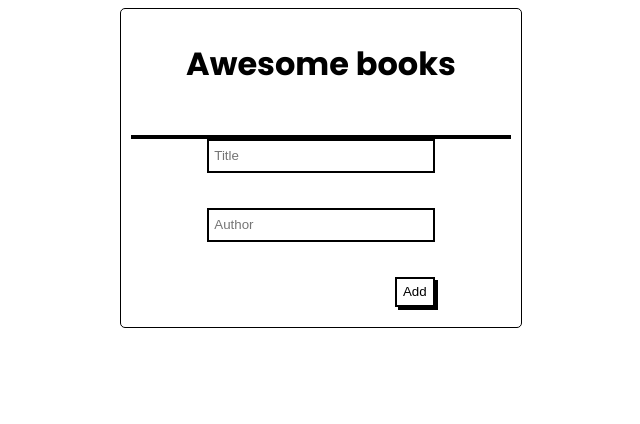
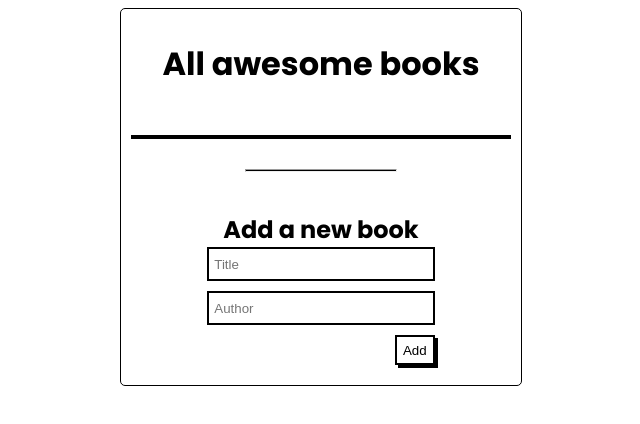
Before and after one commit to roodjinocherilus/AwesomeBooks, a website: page index.html in a window 1280 px wide. Shown: the whole page, without its empty margins (319-959 px from the left). Drawn offline with Linux system fonts and the light colour scheme.

Commit message:
update and refactor update.html

```diff
--- a/index.html
+++ b/index.html
@@ -1,6 +1,5 @@
 <!DOCTYPE html>
 <html lang="en">
-
 <head>
   <meta charset="UTF-8">
   <meta http-equiv="X-UA-Compatible" content="IE=edge">
@@ -11,16 +10,18 @@
 
 <body>
   <div class="awesomebooks">
-  <h1>Awesome books</h1><br>
+  <h1>All awesome books</h1><br>
 
   <div id="books">
   </div>
+  <hr class="divisor">
 
+  <h2 class="new_book">Add a new book</h2>
   <form action="#" class="form">
-    <input required class="input" id="title" type="text" placeholder="Title"><br>
-    <input required class="input" id="author" type="text" placeholder="Author"><br>
+    <input required class="input" id="title" type="text" placeholder="Title">
+    <input required class="input" id="author" type="text" placeholder="Author">
     <p class="show" id="message">*Title and Author are required</p>
-    <button id="add" type="button" onclick="console.log('clicked')">Add</button>
+    <button id="add" type="button">Add</button>
   </form>
 </div>
 </body>
```
